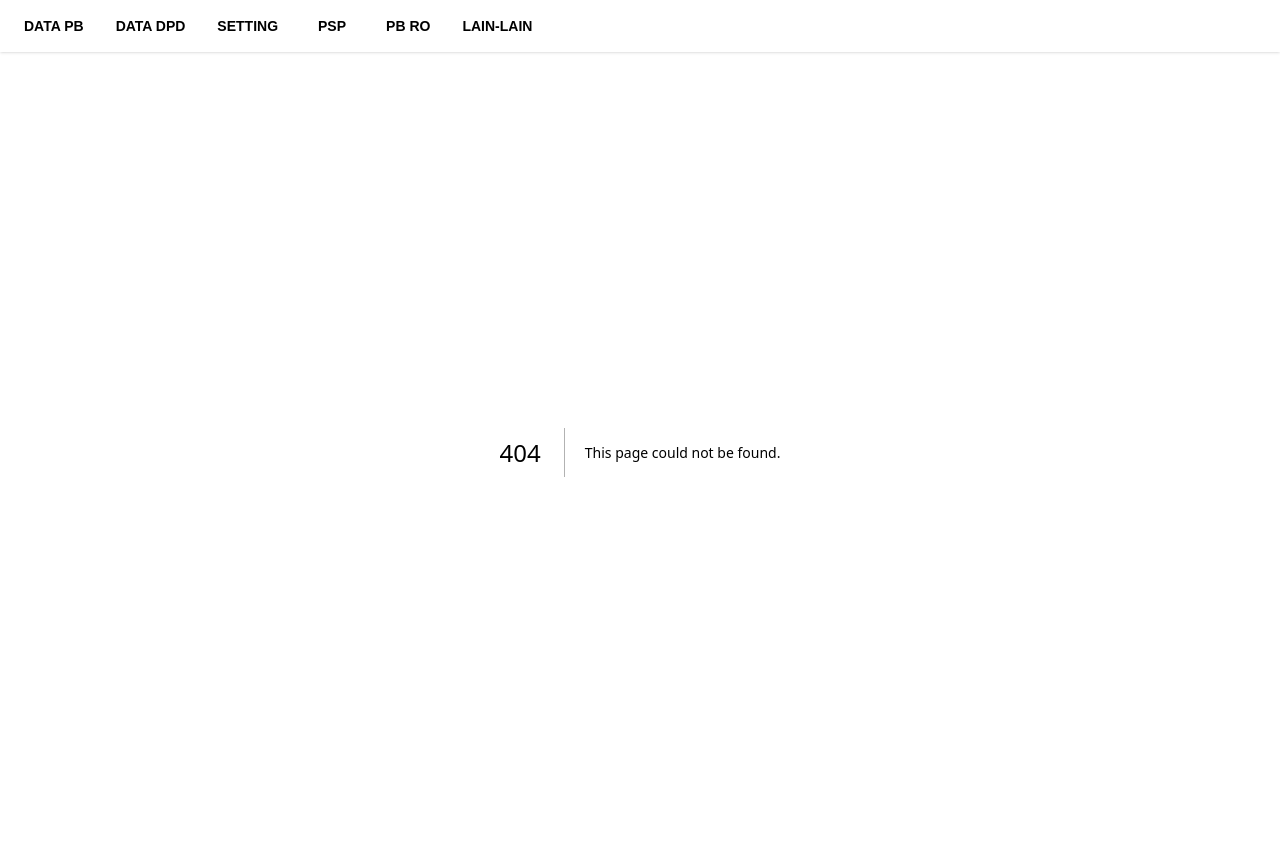
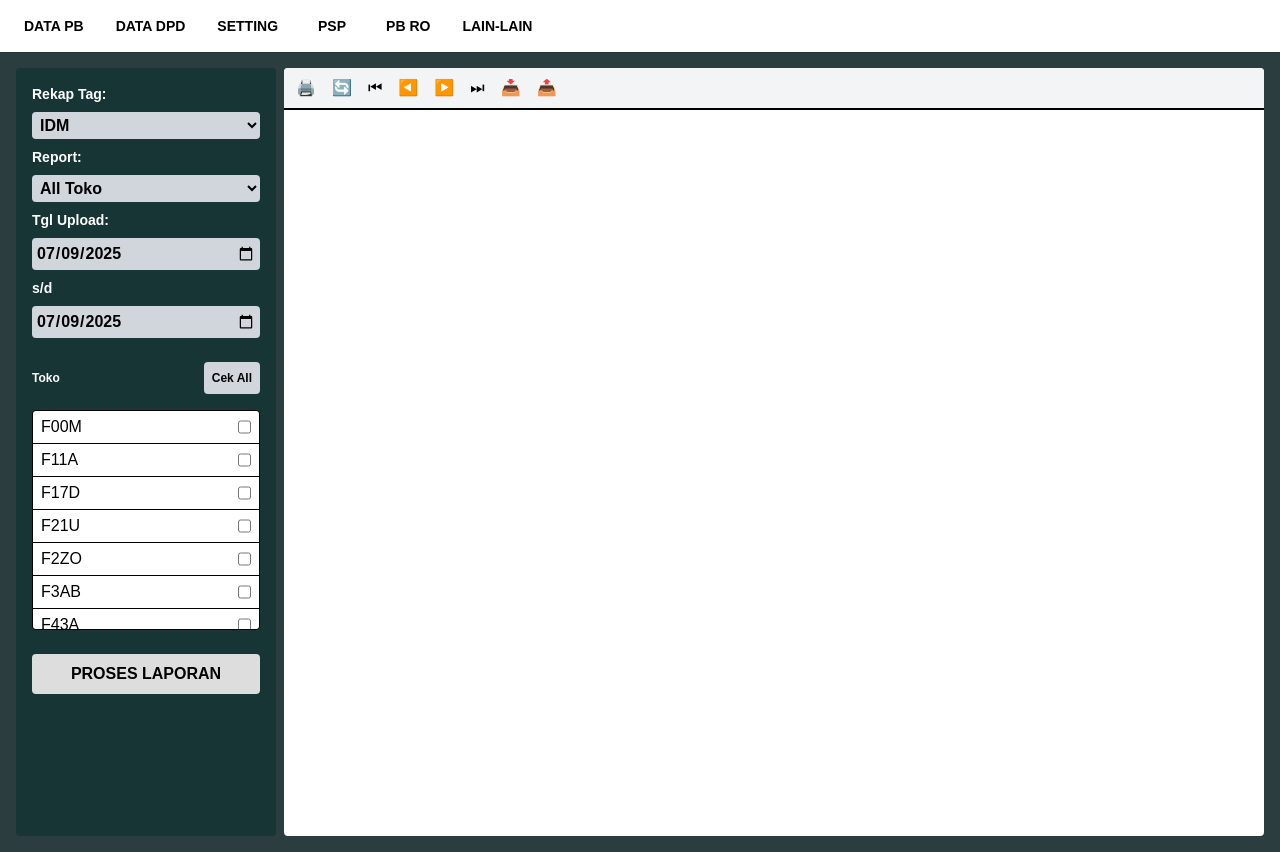
Before and after one commit to IdoMunthe/upload-pb-idm, a Next.js app: page /data-pb/rekap-per-tag in a window 1280 px wide. Before the commit this address had no page. Built offline with nearby package versions, Linux system fonts and the light colour scheme.

Commit message:
finished rekap-per-tag ui

```diff
--- /dev/null
+++ b/src/app/data-pb/rekap-per-tag/page.tsx
@@ -0,0 +1,151 @@
+"use client";
+
+import React, { useState } from "react";
+
+export default function RekapPerTagPage() {
+  const [rekapTag, setRekapTag] = useState("IDM");
+  const [reportType, setReportType] = useState("All Toko");
+  const [startDate, setStartDate] = useState("2025-07-09");
+  const [endDate, setEndDate] = useState("2025-07-09");
+  const [selectedToko, setSelectedToko] = useState<string[]>([]);
+
+  const toggleToko = (kode: string) => {
+    setSelectedToko((prev) =>
+      prev.includes(kode) ? prev.filter((k) => k !== kode) : [...prev, kode]
+    );
+  };
+
+  //TODO: needs api
+  const tokoList = [
+    "F00M",
+    "F11A",
+    "F17D",
+    "F21U",
+    "F2ZO",
+    "F3AB",
+    "F43A",
+    "F4BI",
+    "F52N",
+    "F57X",
+    "F5QC",
+    "F61L",
+    "F7KW",
+    "F843",
+    "F875",
+  ];
+
+  const toggleAll = () => {
+    setSelectedToko((prev) =>
+      prev.length === tokoList.length ? [] : [...tokoList]
+    );
+  };
+
+  const handleProses = () => {
+    alert(`Proses Laporan\nSelected: ${selectedToko.join(", ")}`);
+  };
+
+  return (
+    <div className="min-h-screen flex bg-[#2b3d3f] text-white p-4 gap-2">
+      {/* Left Panel */}
+      <div className="w-[260px] bg-[#163534] p-4 rounded flex flex-col gap-4">
+        {/* Dropdowns */}
+        <div className="flex flex-col gap-2">
+          <label className="text-sm font-semibold">Rekap Tag:</label>
+          <select
+            value={rekapTag}
+            onChange={(e) => setRekapTag(e.target.value)}
+            className="text-black font-semibold bg-gray-300  p-1 rounded"
+          >
+            <option value="IDM">IDM</option>
+            <option value="OMI">OMI</option>
+          </select>
+
+          <label className="text-sm font-semibold">Report:</label>
+          <select
+            value={reportType}
+            onChange={(e) => setReportType(e.target.value)}
+            className="text-black font-semibold bg-gray-300  p-1 rounded"
+          >
+            <option value="All Toko">All Toko</option>
+            <option value="Per Toko">Per Toko</option>
+          </select>
+
+          <label className="text-sm font-semibold">Tgl Upload:</label>
+          <input
+            type="date"
+            value={startDate}
+            onChange={(e) => setStartDate(e.target.value)}
+            className="text-black font-semibold bg-gray-300  p-1 rounded"
+          />
+
+          <label className="text-sm font-semibold">s/d</label>
+          <input
+            type="date"
+            value={endDate}
+            onChange={(e) => setEndDate(e.target.value)}
+            className="text-black font-semibold bg-gray-300  p-1 rounded"
+          />
+        </div>
+
+        {/* Toko List */}
+        <div className="flex justify-between items-center mt-2 text-xs">
+          <span className="font-semibold">Toko</span>
+          <button
+            onClick={toggleAll}
+            className="text-black font-semibold bg-gray-300 p-2 rounded hover:bg-blue-300"
+          >
+            Cek All
+          </button>
+        </div>
+
+        <div className="border bg-white text-black rounded max-h-[220px] overflow-auto">
+          {tokoList.map((kode) => (
+            <div
+              key={kode}
+              className="flex justify-between px-2 py-1 border-b hover:bg-gray-100"
+            >
+              <span>{kode}</span>
+              <input
+                type="checkbox"
+                checked={selectedToko.includes(kode)}
+                onChange={() => toggleToko(kode)}
+              />
+            </div>
+          ))}
+        </div>
+
+        <button
+          onClick={handleProses}
+          className="bg-[#dddddd] text-black font-bold py-2 mt-2 rounded hover:bg-blue-300"
+        >
+          PROSES LAPORAN
+        </button>
+      </div>
+
+      {/* Right Report Viewer */}
+      <div className="flex-1 bg-white text-black rounded overflow-hidden">
+        {/* Toolbar */}
+        <div className="flex gap-2 px-2 py-1 border-b bg-gray-100">
+          <button className="p-1 hover:bg-gray-200">🖨️</button>
+          <button className="p-1 hover:bg-gray-200">🔄</button>
+          <button className="p-1 hover:bg-gray-200">⏮</button>
+          <button className="p-1 hover:bg-gray-200">◀️</button>
+          <button className="p-1 hover:bg-gray-200">▶️</button>
+          <button className="p-1 hover:bg-gray-200">⏭</button>
+          <button className="p-1 hover:bg-gray-200">📥</button>
+          <button className="p-1 hover:bg-gray-200">📤</button>
+        </div>
+
+        {/* Empty Content */}
+        <div className="h-[500px] bg-white border-t" />
+
+        {/* Footer */}
+        {/* <div className="flex justify-between text-xs px-4 py-1 border-t bg-white">
+          <span>Current Page No:</span>
+          <span>Total Page No:</span>
+          <span>Zoom Factor: 100%</span>
+        </div> */}
+      </div>
+    </div>
+  );
+}
```
